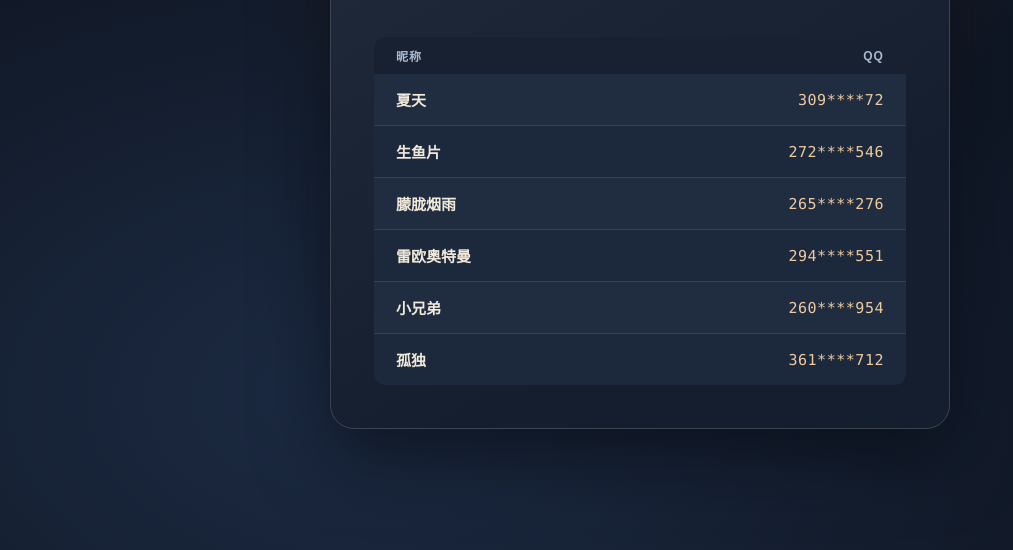
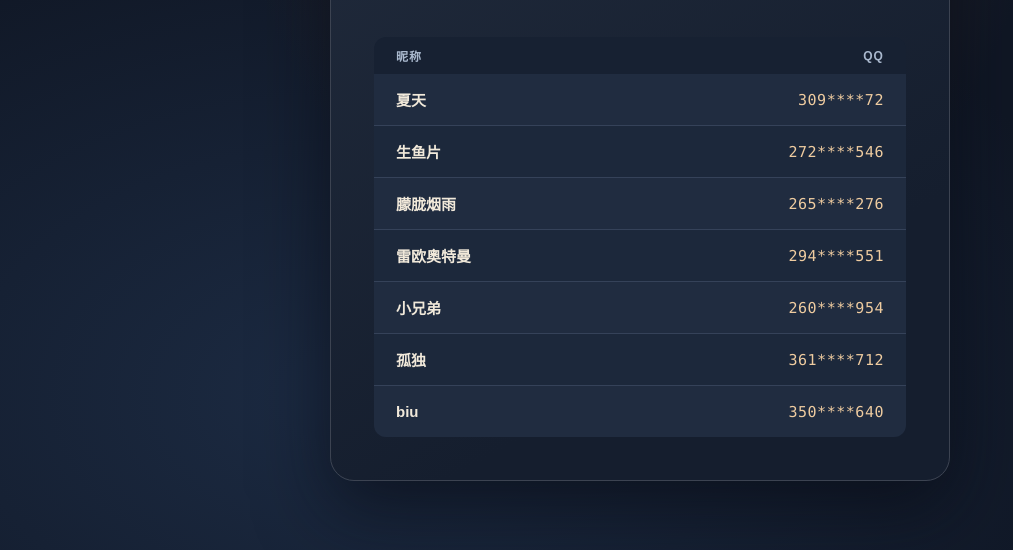
Before and after one commit to 1bit-monster7/bosspractice-sponsors, a plain HTML site: page index.html in a window 1280 px wide. Shown: the part 196-746 px from the top of the page, without its empty margins (0-1013 px from the left). Drawn offline with Linux system fonts and the light colour scheme.

Commit message:
Add biu to the sponsor list

```diff
--- a/index.html
+++ b/index.html
@@ -119,6 +119,7 @@
         <tr><td>雷欧奥特曼</td><td class="number" align="right">294****551</td></tr>
         <tr><td>小兄弟</td><td class="number" align="right">260****954</td></tr>
         <tr><td>孤独</td><td class="number" align="right">361****712</td></tr>
+        <tr><td>biu</td><td class="number" align="right">350****640</td></tr>
     </tbody>
   </table>
 </div>
```
